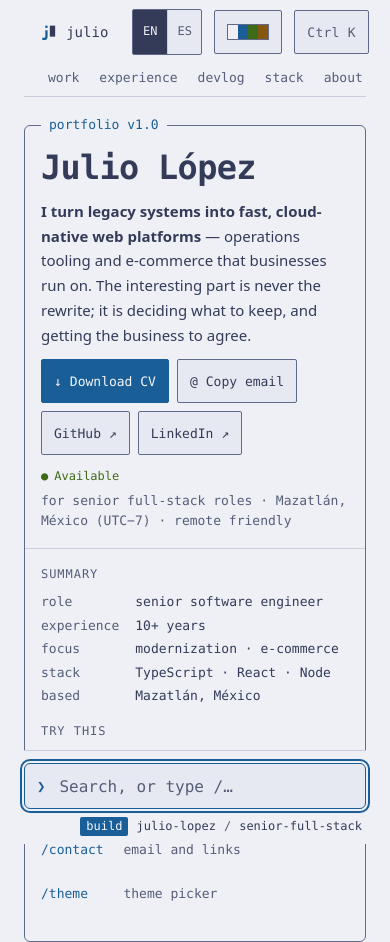
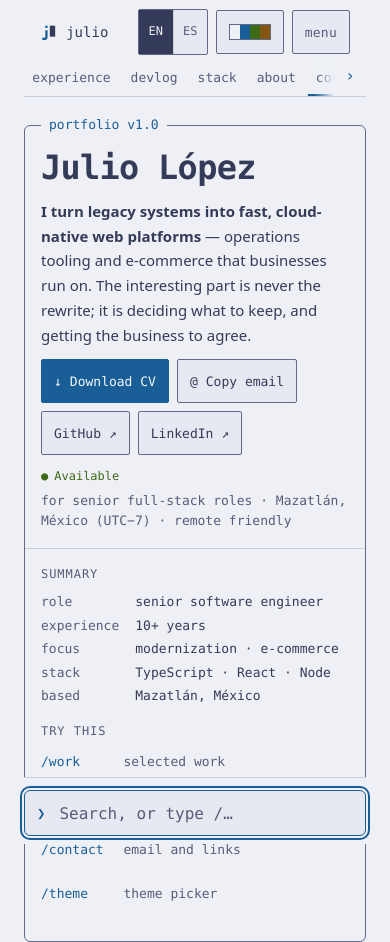
Before and after one commit to juliolv/portfolio, an Astro site: page / in a window 390 px wide. Shown: the top 942 px of the page. Built offline with nearby package versions, Linux system fonts and the light colour scheme; Astro itself is replaced by a stand-in of ours.

Commit message:
feat(phones): less sticky chrome, and a nav that says it scrolls (#27)
- The build bar (mode · model · variant) leaves the phone status line, and the
  line itself collapses while it has nothing to say — "copied" and "ES" still
  land. The dock is 67px instead of ~95px.
- The tabstrip was clipped mid-word with no cue. It now ends under a solid
  scrim with a chevron, the shell hides the chevron once the last tab is in
  view, and the current tab is scrolled into the strip when the section
  changes.
- "Ctrl K" becomes "menu" at phone widths, so the four header controls fit
  without touching both edges (8px gaps under 480px).
- The nav labels were English at build time only; they now switch with the
  language like everything else. Verified at 360px, EN and ES: Download CV and
  Copy email stay in the first screen, no page-level horizontal overflow.

```diff
--- a/src/pages/index.astro
+++ b/src/pages/index.astro
@@ -322,10 +322,13 @@ const kv: [string, string, string][] = [
         </div>
         <nav class="tabstrip" aria-label={s(L, 'a11y.sections')} data-label-en={s('en', 'a11y.sections')} data-label-es={s('es', 'a11y.sections')}>
           {sections.map((section) => (
-            <a href={`#${section.id}`} data-nav={section.id} aria-current={section.id === 'work' ? 'true' : undefined}>{section.label}</a>
+            <a href={`#${section.id}`} data-nav={section.id} aria-current={section.id === 'work' ? 'true' : undefined}><Bi en={section.label} es={s('es', `nav.${section.id}`)} /></a>
           ))}
           <span class="tabstrip__ind" aria-hidden="true"></span>
         </nav>
+        {/* Phones only: the strip scrolls, and this says so. Removed by the
+            shell once the last tab is in view. */}
+        <span class="tabstrip__more" aria-hidden="true">›</span>
       </header>
 
       <div class="shell">
--- a/src/scripts/v2-shell.ts
+++ b/src/scripts/v2-shell.ts
@@ -65,8 +65,10 @@ function paintChrome() {
 
   if (paletteButton) {
     // A keycap inside a button is two frames; this is plain text in the button.
+    // Phones get the word too: "Ctrl K" is the longest label in a row that has
+    // to fit brand + language + theme without touching both edges.
     const key = paletteButton.querySelector('.btn__key');
-    if (key) key.textContent = TOUCH ? 'menu' : 'Ctrl K';
+    if (key) key.textContent = TOUCH || PHONE() ? 'menu' : 'Ctrl K';
   }
 
   if (promptInput) {
@@ -138,6 +140,8 @@ function applyLang(next: Lang, announce = true) {
   // text lengths differ per language, and so does the copy in the chrome, which
   // is why it repaints rather than waiting for the next scroll.
   paintChrome();
+  // Spanish labels are longer: the strip may overflow now when it did not.
+  paintStripMore();
   window.dispatchEvent(new CustomEvent('tui:lang', { detail: next }));
   if (announce && msg) msg.textContent = next.toUpperCase();
 }
@@ -177,6 +181,11 @@ function moveIndicators() {
     const s = strip.getBoundingClientRect();
     const x = a.left - s.left + strip.scrollLeft;
     stripInd.style.transform = `translateX(${x}px) scaleX(${a.width})`;
+    // Phones: the nav is a scroller, so the current tab has to be brought into
+    // view when the section changes — otherwise the highlight moves off-screen.
+    if (a.left < s.left + 8 || a.right > s.right - 28) {
+      stripLink.scrollIntoView({ block: 'nearest', inline: 'nearest' });
+    }
   }
 
   const fileLink = files?.querySelector<HTMLElement>('a[aria-current="true"]');
@@ -186,7 +195,21 @@ function moveIndicators() {
     const y = f.top - s.top;
     filesInd.style.transform = `translateY(${y}px) scaleY(${f.height})`;
   }
+
+  paintStripMore();
 }
+
+/* The strip's "there is more" chevron, and its honest removal. */
+const stripMore = document.querySelector<HTMLElement>('.tabstrip__more');
+
+function paintStripMore() {
+  if (!strip || !stripMore) return;
+  const end = strip.scrollWidth - strip.clientWidth;
+  stripMore.classList.toggle('is-hidden', end <= 4 || strip.scrollLeft >= end - 4);
+}
+
+strip?.addEventListener('scroll', paintStripMore, { passive: true });
+window.addEventListener('resize', paintStripMore);
 
 function update() {
   // The design-system view is a sibling of the transcript; while it is open the
--- a/src/styles/components.css
+++ b/src/styles/components.css
@@ -62,6 +62,7 @@
 .titlebar__spacer { flex: 1; }
 .skinbtn { gap: var(--sp-2); }
 .tabstrip { display: none; position: relative; height: 40px; overflow-x: auto; scrollbar-width: none; gap: var(--sp-1); }
+.tabstrip__more { display: none; }
 .tabstrip::-webkit-scrollbar { display: none; }
 .tabstrip a, .files a { display: inline-flex; align-items: center; gap: var(--sp-2); color: var(--muted); text-decoration: none; white-space: nowrap; transition: color var(--dur-fast); }
 .tabstrip a { padding: 0 var(--sp-2); font-size: var(--fs-2); }
@@ -370,4 +371,51 @@ html:not(.js) .row__mark { visibility: hidden; }
   .turn { margin-top: var(--sp-6); }
   .status-line__msg.is-hint { display: none; }
   .status-line { justify-content: flex-end; }
+  /* Sticky chrome, phone budget. The build bar (mode · model · variant) is a
+     desktop readout nobody needs at 360px, and an empty status line was still
+     reserving its padding. It reappears the moment it has something to say —
+     "copied", "ES" — so feedback still lands. */
+  .status-line__right { display: none; }
+  .status-line:has(.status-line__msg.is-hint) { display: none; }
+  /* The tabstrip scrolls but looked clipped rather than scrollable: a fade at
+     the cut edge says "there is more", and the trailing pad lets the last tab
+     clear it. The chevron is the explicit cue; the shell hides it at the end. */
+  .tabstrip {
+    scroll-snap-type: x proximity;
+    padding-right: var(--sp-6);
+  }
+  .tabstrip a { scroll-snap-align: start; }
+  .tabstrip__more {
+    display: flex;
+    align-items: center;
+    justify-content: center;
+    position: absolute;
+    right: 0;
+    bottom: 0;
+    z-index: 2;
+    width: 32px;
+    height: 40px;
+    font-size: var(--fs-4);
+    line-height: 1;
+    color: var(--accent);
+    /* A solid strip, not a fade: a fade over a fade left a half-glyph showing.
+       The gradient tail blends the cut edge, and nothing survives under it. */
+    background: var(--bg);
+    pointer-events: none;
+  }
+  .tabstrip__more::before {
+    content: "";
+    position: absolute;
+    top: 0;
+    right: 100%;
+    width: 20px;
+    height: 100%;
+    background: linear-gradient(to right, transparent, var(--bg));
+  }
+  .tabstrip__more.is-hidden { display: none; }
 }
+
+/* Phones: less chrome, and the header's four controls still fit at 360. */
+@media (max-width: 480px) {
+  .titlebar__row { gap: var(--sp-2); }
+}
```
